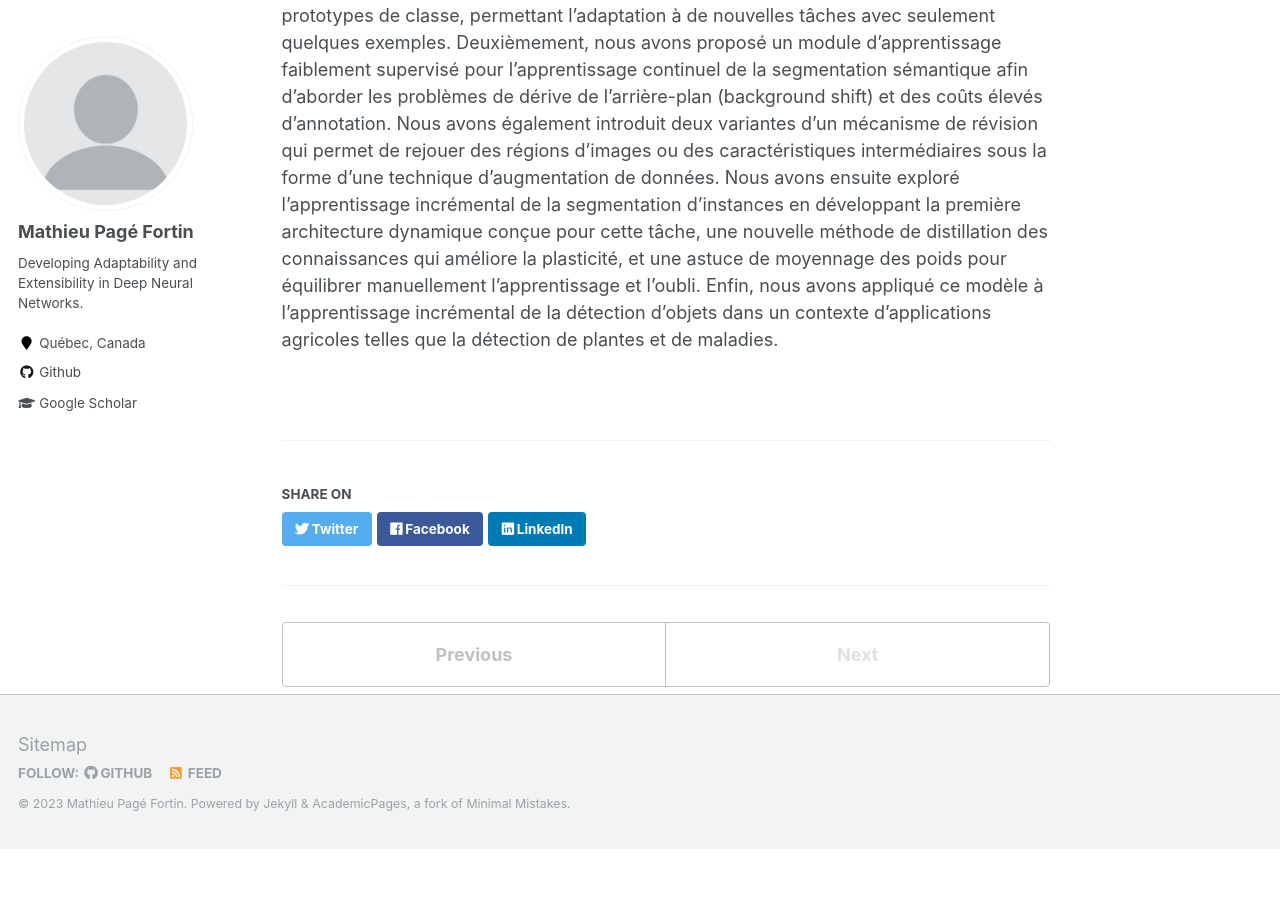
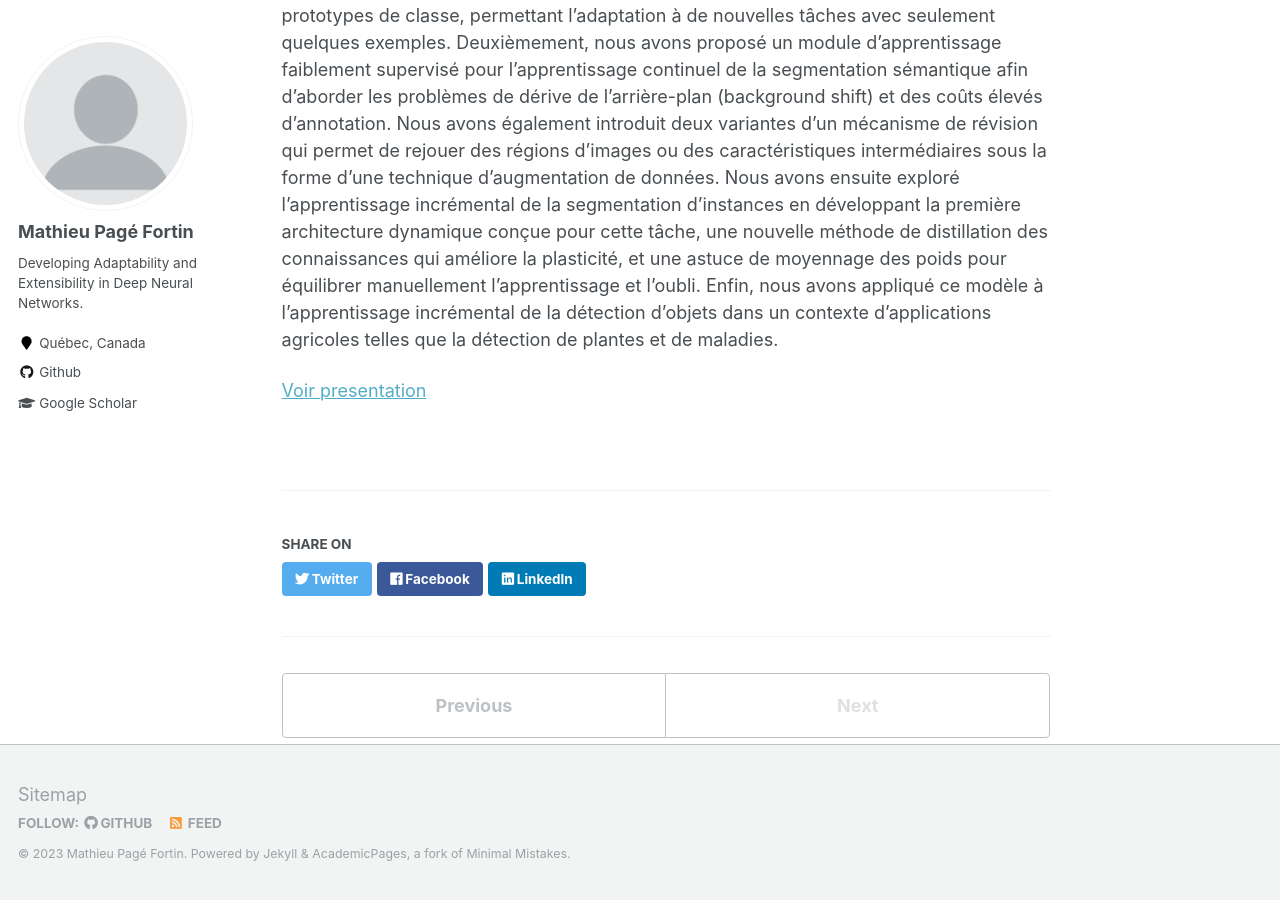
Before and after one commit to mapaf2/mapaf2.github.io, a Jekyll site: the page built from _talks/2014-03-01-talk-22.md, in a window 1280 px wide and 900 px high, scrolled down 746 px. Built offline with Jekyll 4.4.1, drawn with Linux system fonts in a browser that asks for light colours; before the commit the page ends 1595 px from its top, so only the background shows below that.

Commit message:
proposition these

```diff
--- a/_talks/2014-03-01-talk-22.md
+++ b/_talks/2014-03-01-talk-22.md
@@ -14,3 +14,5 @@ L’apprentissage profond s’est particulièrement illustré en vision par ordi
 Dans nos travaux, nous visons à améliorer l’adaptabilité et l’extensibilité des réseaux de neurones, c’est-à-dire leur capacité à apprendre de nouvelles tâches efficacement et leur capacité à acquérir continuellement de nouvelles connaissances sans oublier leurs acquis précédents au fil du temps. Dans le cadre de cette thèse, nous avons étudié ces deux propriétés, l’adaptabilité et l’extensibilité, en travaillant sur l'apprentissage à partir de peu d'exemples (few-shot learning) et l'apprentissage continuel.
 
 Premièrement, nous avons proposé une méthode d'apprentissage qui exploite des relations contextuelles et des représentations multimodales pour former de meilleurs prototypes de classe, permettant l'adaptation à de nouvelles tâches avec seulement quelques exemples. Deuxièmement, nous avons proposé un module d'apprentissage faiblement supervisé pour l’apprentissage continuel de la segmentation sémantique afin d'aborder les problèmes de dérive de l'arrière-plan (background shift) et des coûts élevés d'annotation. Nous avons également introduit deux variantes d'un mécanisme de révision qui permet de rejouer des régions d'images ou des caractéristiques intermédiaires sous la forme d'une technique d'augmentation de données. Nous avons ensuite exploré l'apprentissage incrémental de la segmentation d'instances en développant la première architecture dynamique conçue pour cette tâche, une nouvelle méthode de distillation des connaissances qui améliore la plasticité, et une astuce de moyennage des poids pour équilibrer manuellement l'apprentissage et l'oubli. Enfin, nous avons appliqué ce modèle à l'apprentissage incrémental de la détection d'objets dans un contexte d'applications agricoles telles que la détection de plantes et de maladies.
+
+[Voir presentation](https://drive.google.com/file/d/1SuuzXiw0j9HkJA9K-mnda2euJjxMTKQv/view?usp=sharing)
```
